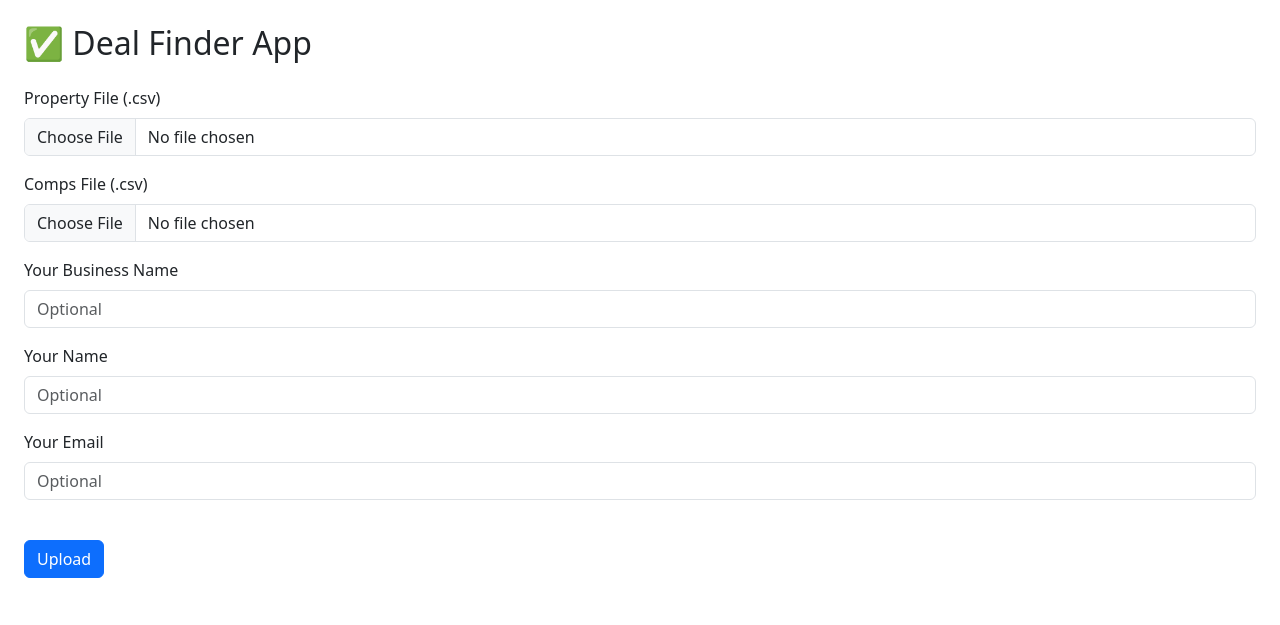
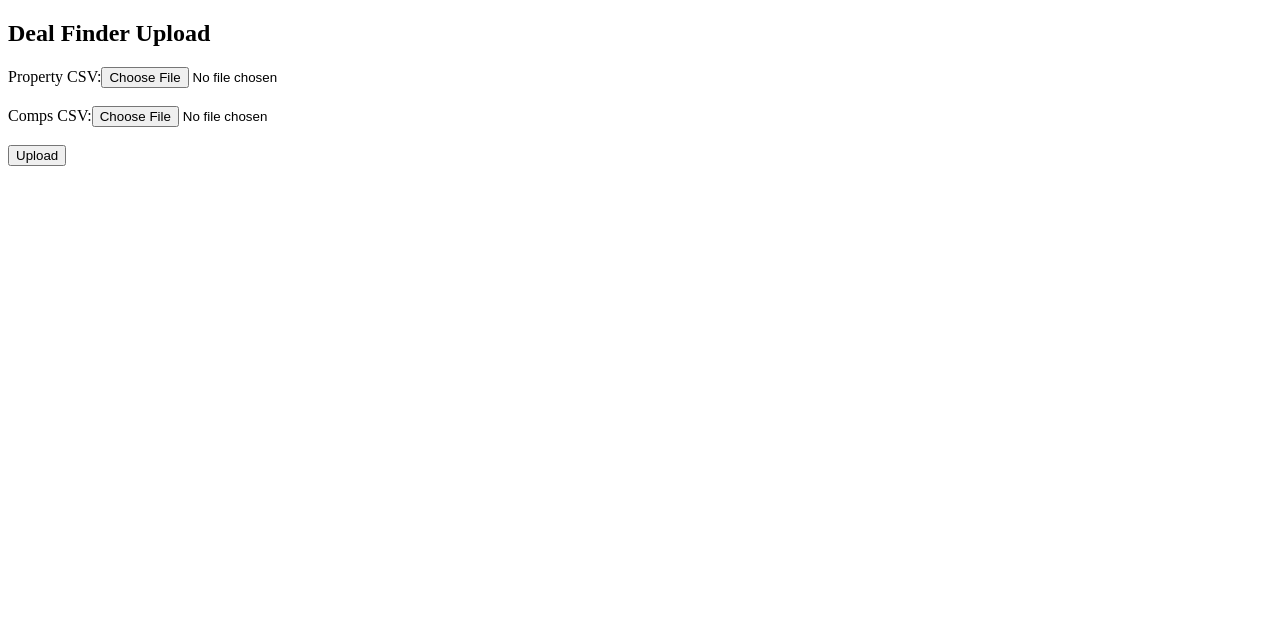
Before and after one commit to RSPS22/dealfinder, a Flask app: page / in a window 1280 px wide. Shown: the top 625 px of the page. Run offline with Flask 3, Linux system fonts and the light colour scheme.

Commit message:
Add files via upload

```diff
--- a/templates/index.html
+++ b/templates/index.html
@@ -1,90 +1,14 @@
 <!DOCTYPE html>
 <html>
 <head>
-    <title>Deal Finder App</title>
-    <meta charset="UTF-8">
-    <link rel="stylesheet" href="https://cdn.jsdelivr.net/npm/bootstrap@5.3.0/dist/css/bootstrap.min.css">
-    <style>
-        table {
-            font-size: 14px;
-        }
-        th {
-            cursor: pointer;
-        }
-        .high-potential {
-            background-color: #d4edda !important;
-        }
-        .sticky-header th {
-            position: sticky;
-            top: 0;
-            background-color: white;
-            z-index: 2;
-        }
-        .sticky-col {
-            position: sticky;
-            left: 0;
-            background-color: white;
-            z-index: 1;
-        }
-        .sticky-col + .sticky-col {
-            left: 120px;
-        }
-    </style>
+    <title>Deal Finder</title>
 </head>
-<body class="p-4">
-    <h2 class="mb-4">✅ Deal Finder App</h2>
-    <form id="upload-form" method="post" enctype="multipart/form-data">
-        <div class="mb-3">
-            <label for="propertyFile" class="form-label">Property File (.csv)</label>
-            <input type="file" class="form-control" id="propertyFile" name="propertyFile" accept=".csv" required>
-        </div>
-        <div class="mb-3">
-            <label for="compsFile" class="form-label">Comps File (.csv)</label>
-            <input type="file" class="form-control" id="compsFile" name="compsFile" accept=".csv" required>
-        </div>
-        <div class="mb-3">
-            <label for="businessName" class="form-label">Your Business Name</label>
-            <input type="text" class="form-control" id="businessName" name="businessName" placeholder="Optional">
-        </div>
-        <div class="mb-3">
-            <label for="userName" class="form-label">Your Name</label>
-            <input type="text" class="form-control" id="userName" name="userName" placeholder="Optional">
-        </div>
-        <div class="mb-3">
-            <label for="userEmail" class="form-label">Your Email</label>
-            <input type="email" class="form-control" id="userEmail" name="userEmail" placeholder="Optional">
-        </div>
-        <progress id="progressBar" value="0" max="100" style="width:100%; display: none;"></progress><br>
-        <button type="submit" class="btn btn-primary">Upload</button>
+<body>
+    <h2>Deal Finder Upload</h2>
+    <form id="upload-form" method="post" enctype="multipart/form-data" action="/upload">
+        <label>Property CSV:</label><input type="file" name="propertyFile" required><br><br>
+        <label>Comps CSV:</label><input type="file" name="compsFile" required><br><br>
+        <button type="submit">Upload</button>
     </form>
-
-    <div id="table-container" class="mt-4"></div>
-
-    <script>
-        document.getElementById("upload-form").addEventListener("submit", function(e) {
-            e.preventDefault();
-            const form = e.target;
-            const formData = new FormData(form);
-            const progressBar = document.getElementById("progressBar");
-            progressBar.style.display = "block";
-            const xhr = new XMLHttpRequest();
-            xhr.open("POST", "/upload", true);
-            xhr.upload.onprogress = function(event) {
-                if (event.lengthComputable) {
-                    const percentComplete = (event.loaded / event.total) * 100;
-                    progressBar.value = percentComplete;
-                }
-            };
-            xhr.onload = function () {
-                if (xhr.status === 200) {
-                    progressBar.value = 100;
-                    location.reload(); // refresh to show table
-                } else {
-                    console.error("Upload failed.");
-                }
-            };
-            xhr.send(formData);
-        });
-    </script>
 </body>
 </html>
```
Also changed, not shown: templates/dashboard.html (+21 -17 lines).
